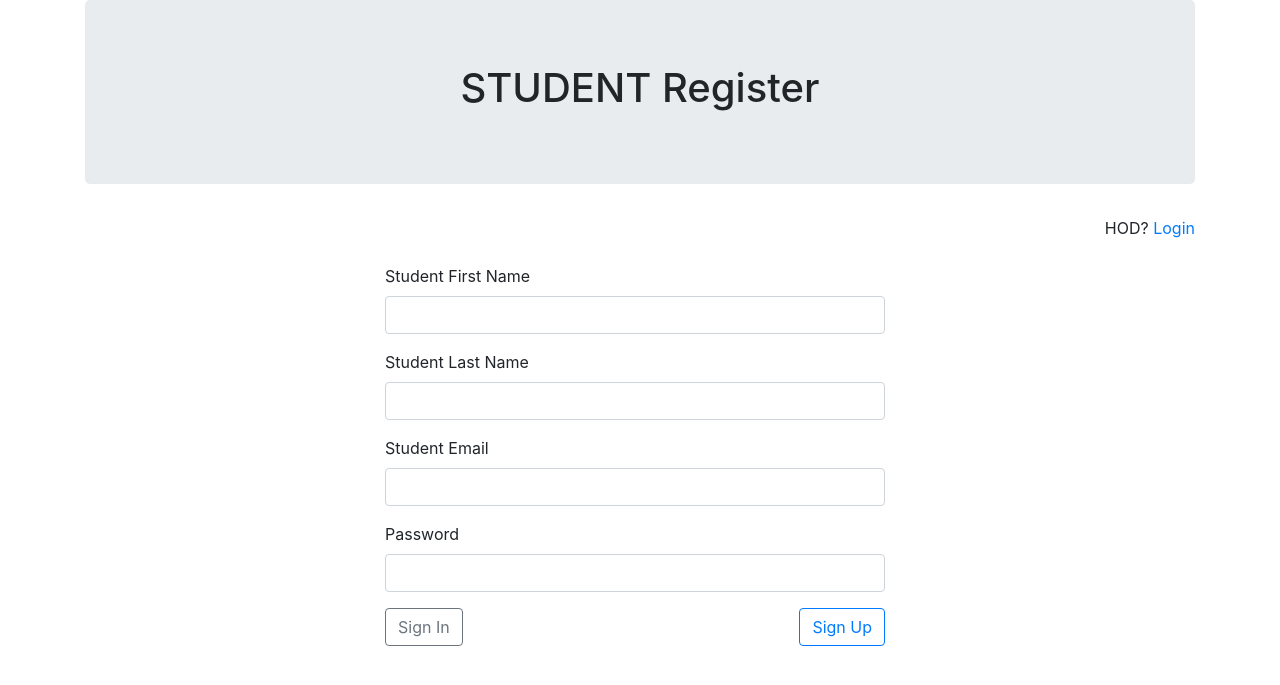
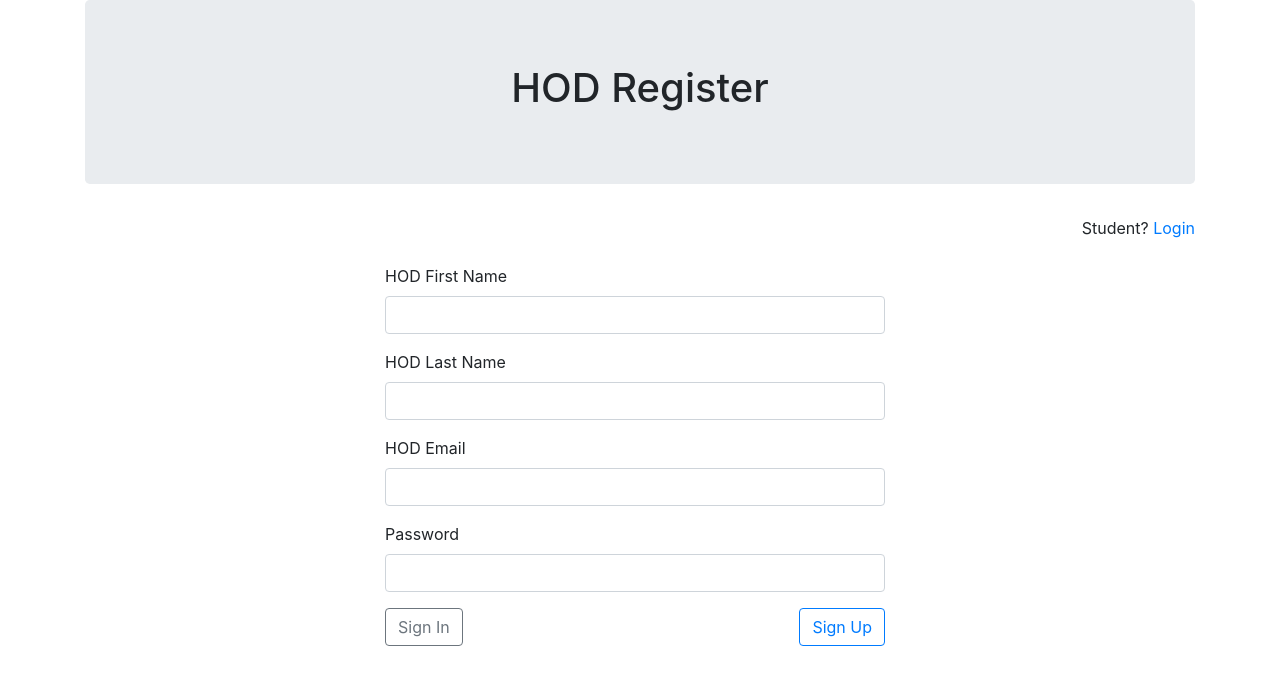
Before and after one commit to UmairJibran/online-project-approval, a PHP site: page /login/hod_register.php in a window 1280 px wide. Shown: the top 685 px of the page. Run offline with PHP 8.4, Linux system fonts and the light colour scheme.

Commit message:
Update hod_register.php

```diff
--- a/login/hod_register.php
+++ b/login/hod_register.php
@@ -1,3 +1,8 @@
+<?php
+    session_start();
+    require_once('../server/connection.php');
+?>
+
 <!DOCTYPE html>
 <html lang="en">
 <head>
@@ -10,32 +15,32 @@
 <body>
     <div class="container container-fluid">
         <div class="jumbotron">
-            <h1 class="center">STUDENT Register</h1>
+            <h1 class="center">HOD Register</h1>
         </div>
         <nav>
-            <span class="right">HOD? <a href="hod.php">Login</a></span>
+            <span class="right">Student? <a href="./student_login.php">Login</a></span>
         </nav>
         <br><br>
         <div class="center-half">
             <form method="post" action="#">
                 <div class="form-group">
-                    <label for="studentFName" class="left">Student First Name</label>
-                    <input type="text" name="studentFName" class="form-control" id="studentFName" required>
+                    <label for="hodFName" class="left">HOD First Name</label>
+                    <input type="text" name="hodFName" class="form-control" id="hodFName" required>
                 </div>
                 <div class="form-group">
-                    <label for="studentLName" class="left">Student Last Name</label>
-                    <input type="text" name="studentLName" class="form-control" id="studentLName" required>
+                    <label for="hodLName" class="left">HOD Last Name</label>
+                    <input type="text" name="hodLName" class="form-control" id="hodLName" required>
                 </div>
                 <div class="form-group">
-                    <label for="studentEmail" class="left">Student Email</label>
-                    <input type="email" name="studentEmail" class="form-control" id="studentEmail" required>
+                    <label for="hodEmail" class="left">HOD Email</label>
+                    <input type="email" name="hodEmail" class="form-control" id="hodEmail" required>
                 </div>
                 <div class="form-group">
                     <label for="pwd" class="left">Password</label>
                     <input type="password" name="pwd" class="form-control" id="pwd" required>
                 </div>
                 <div class="left">
-                    <a href="./login.php" class="btn btn-outline-secondary">Sign In</a>
+                    <a href="./hod_login.php" class="btn btn-outline-secondary">Sign In</a>
                 </div>
                 <div class="right">
                     <input type="submit" name='register' value="Sign Up" class="btn btn-outline-primary">
@@ -43,6 +48,29 @@
             </form>
         </div>
         <br><br><br>
+        <?php
+            if(isset($_POST['register'])){
+                $fName = $_POST['hodFName'];
+                $lName = $_POST['hodLName'];
+                $email = $_POST['hodEmail'];
+                $pwd = $_POST['pwd'];
+                $sql = "INSERT INTO `hod_record` (`hod_ID`, `hod_EMAIL`, `hod_FIRST_NAME`, `hod_LAST_NAME`, `hod_PASSWORD`) VALUES (NULL, '${email}', '${fName}', '${lName}', '${pwd}')";
+                if ($conn->query($sql) === TRUE) {
+                    $last_id = $conn->insert_id;
+                    $_SESSION['logged_in'] = true;
+                    $_SESSION['role'] = 'hod';
+                    $_SESSION['fname'] = $fName;
+                    $_SESSION['lname'] = $lName;
+                    $_SESSION['email'] = $email;
+                    $_SESSION['id'] = $last_id;
+                    echo '<div class="alert alert-success center" role="alert">Account Created Successfully, Your ID is: '.$_SESSION['id'].'</div>';
+                    header("Location: ./../hod/");
+                } else {
+                    echo '<div class="alert alert-danger center" role="alert" >'. $conn->error .'</div>';
+                }
+                $conn->close();
+            }
+        ?>
     </div>
 </body>
 </html>
```
